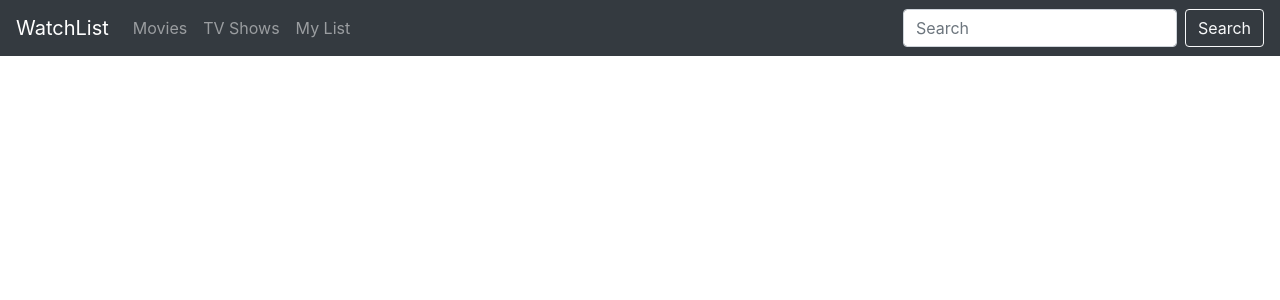
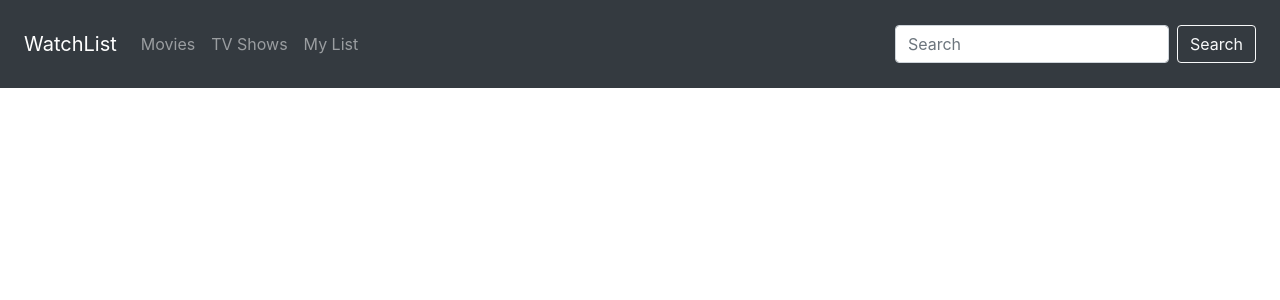
Before and after one commit to williamvn/MoviesApp, an Angular app: page / in a window 1280 px wide. Shown: the top 300 px of the page. Built offline with nearby package versions, Linux system fonts and the light colour scheme.

Commit message:
Links on topbar referencing to the correct routes

```diff
--- a/src/app/top-bar/top-bar.component.html
+++ b/src/app/top-bar/top-bar.component.html
@@ -1,5 +1,5 @@
 <header>
-  <nav class="navbar navbar-expand-lg navbar-dark bg-dark ">
+  <nav class="navbar navbar-expand-lg navbar-dark bg-dark p-4">
       <a class="navbar-brand" routerLink="/"><i class="fa fa-sign-out"></i>  WatchList</a>
       <button class="navbar-toggler" data-toggle="collapse" data-target="#navbarText" aria-controls="navbarText" aria-expanded="false" aria-label="Toggle navigation">
         <span class="navbar-toggler-icon"></span>
@@ -7,13 +7,13 @@
       <div class="collapse navbar-collapse" id="navbarText">
         <ul class="navbar-nav mr-auto">
           <li class="nav-item">
-            <a class="nav-link" routerLink="/Updates"><i class="fa fa-bell"></i> Movies </a>
+            <a class="nav-link" routerLink="/movies"><i class="fa fa-bell"></i> Movies </a>
           </li>
           <li class="nav-item">
-            <a class="nav-link" routerLink="/AddSale"><i class="fa fa-shopping-cart"></i>  TV Shows</a>
+            <a class="nav-link" routerLink="/tv-shows"><i class="fa fa-shopping-cart"></i>  TV Shows</a>
           </li>
           <li class="nav-item">
-            <a class="nav-link" routerLink="/Logout"><i class="fa fa-sign-out"></i> My List </a>
+            <a class="nav-link" routerLink="/my-list"><i class="fa fa-sign-out"></i> My List </a>
           </li>
         </ul>
         <form class="form-inline my-2 my-lg-0 searchTopBar">
```
